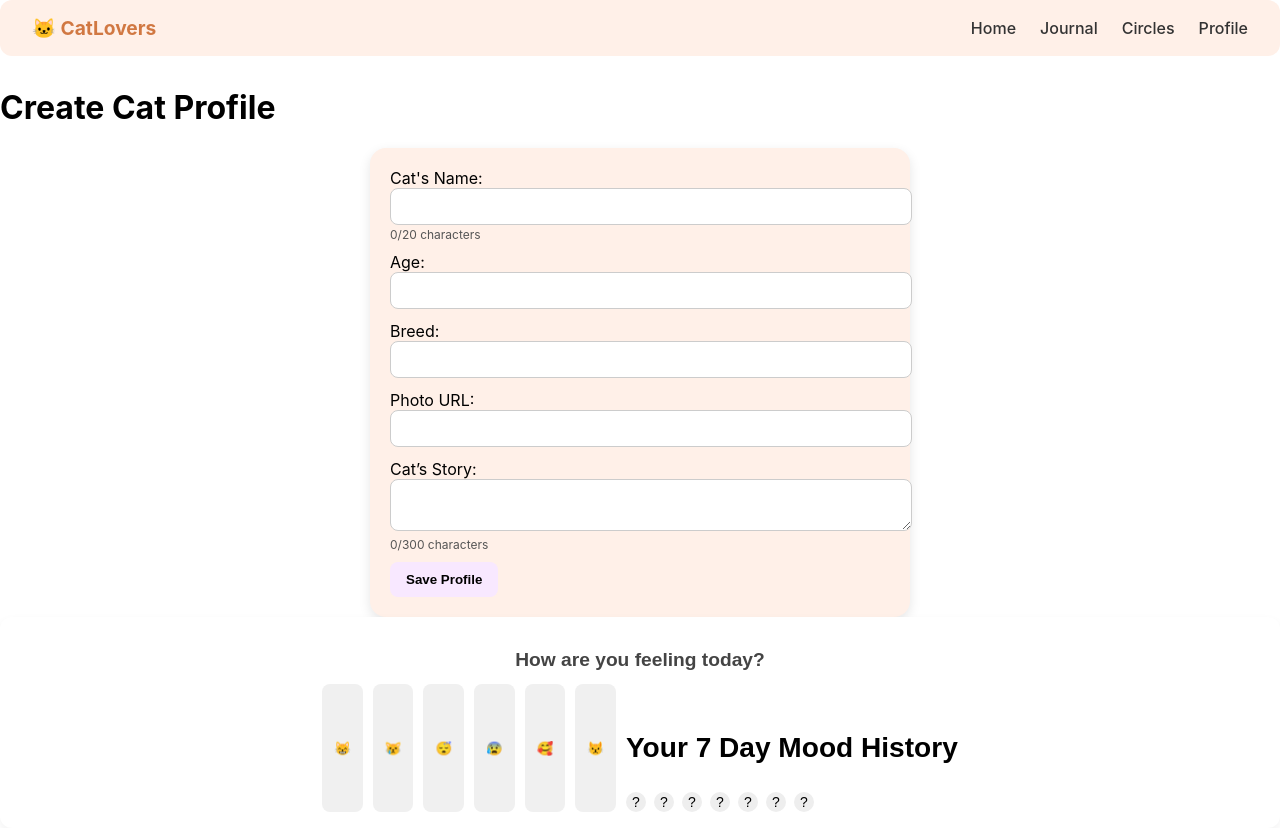
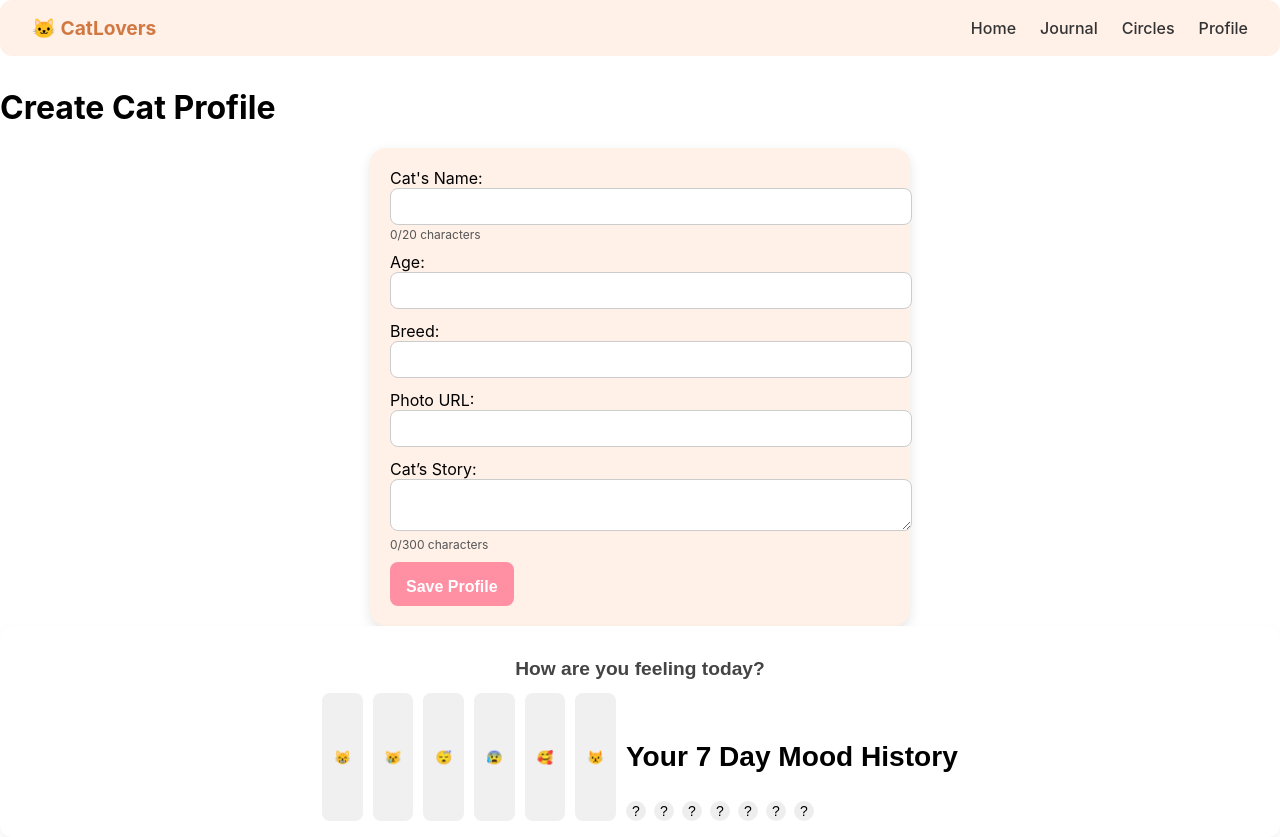
Before and after one commit to samikshya516/catlovers-app, a React (Create React App) app: page /profile in a window 1280 px wide. Built offline with nearby package versions, Linux system fonts and the light colour scheme.

Commit message:
add profiles layout

```diff
--- a/src/pages/Profile.jsx
+++ b/src/pages/Profile.jsx
@@ -44,6 +44,7 @@ function Profile() {
         <h1>Create Cat Profile</h1>
         <div className={styles.formContainer}>
           {!isSubmitted ? (
+            <React.Fragment>
               <form onSubmit={handleSubmit}>
                 {/* Form fields stay the same */}
                 <div>
@@ -98,8 +99,23 @@ function Profile() {
                   {formErrors.story && <p style={{ color: "red" }}>{formErrors.story}</p>}
                 </div>
 
-              <button type="submit">Save Profile</button>
+                <button
+                  type="submit"
+                  style={{
+                    backgroundColor: "var(--color-accent)",
+                    color: "white",
+                    padding: "var(--space-sm)",
+                    borderRadius: "8px",
+                    fontSize: "var(--font-base)",
+                    height: "var(--btn-height)",
+                    border: "none",
+                    cursor: "pointer"
+                  }}
+                >
+                  Save Profile
+                </button>
               </form>
+            </React.Fragment>
           ) : (
             <ProfileCard
               catName={catName}
```
Lines whose indentation alone changed are shown as unchanged.
